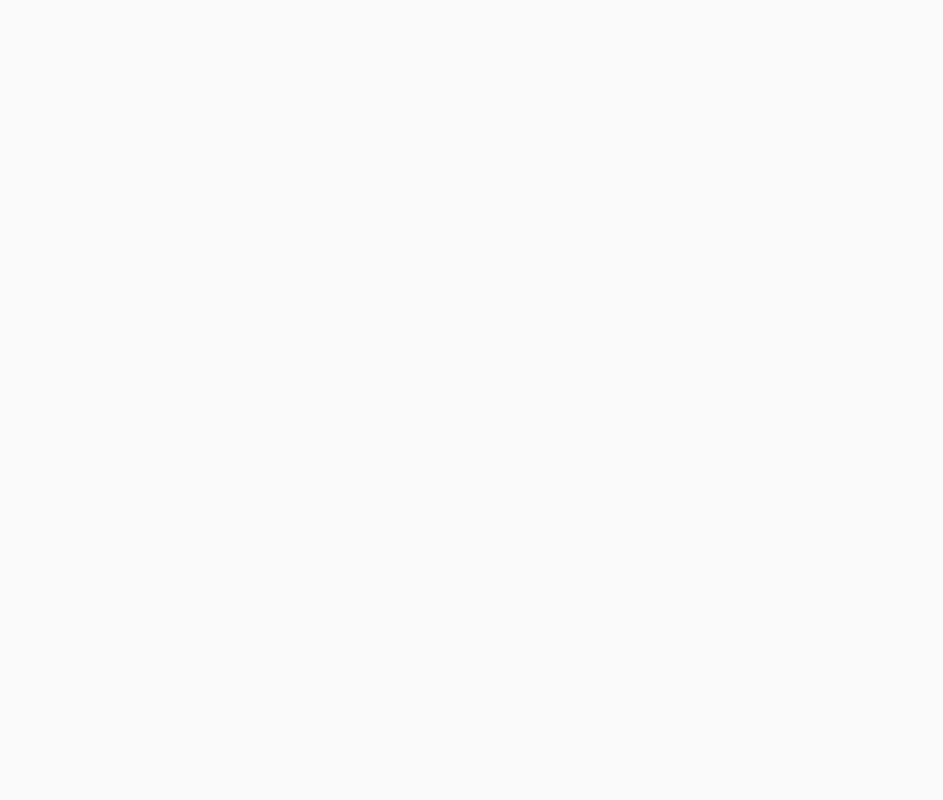
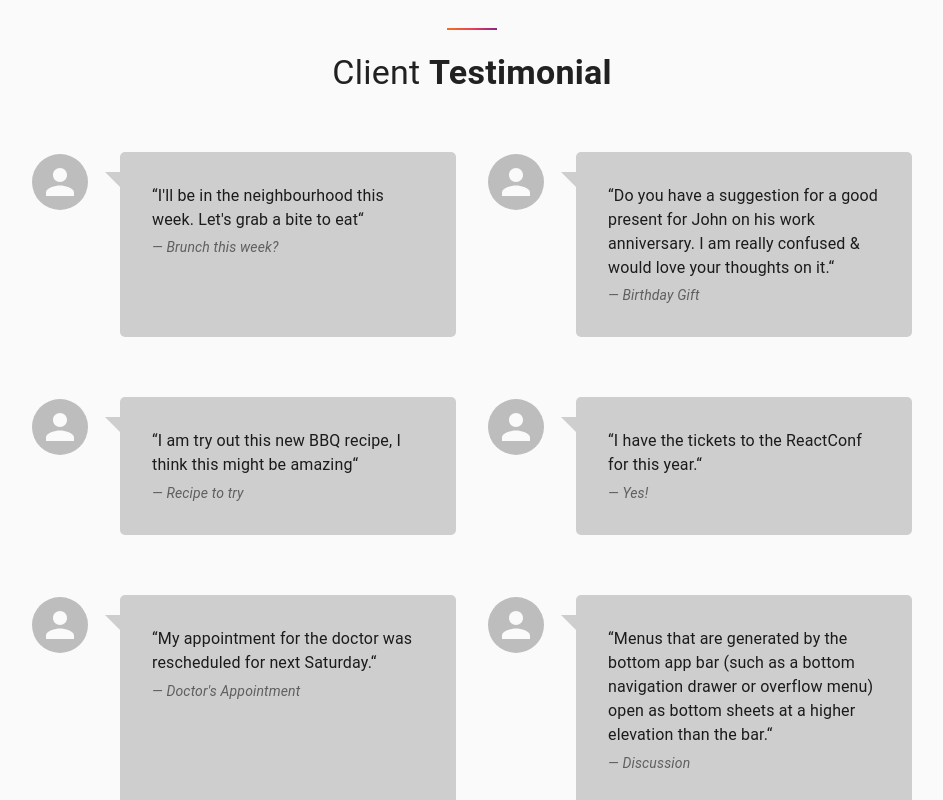
Before and after one commit to saeendamghanian/my-portfolio, a React (Create React App) app: page / in a window 1280 px wide. Shown: the part 1900-2700 px from the top of the page, without its empty margins (168-1111 px from the left). Before the commit the page ends 1848 px from the top, so only its background shows below. Built offline with nearby package versions, Linux system fonts and the light colour scheme.

Commit message:
End of Testimonial

```diff
--- a/src/App.js
+++ b/src/App.js
@@ -3,6 +3,7 @@ import NavBar from './Components/NavBar';
 import Home from './Components/Home';
 import './App.css';
 import About from './Components/About';
+import Testimonial from './Components/Testimonial';
 
 function App() {
 	return (
@@ -10,6 +11,7 @@ function App() {
 			<NavBar />
 			<Home />
 			<About />
+			<Testimonial />
 		</div>
 	);
 }
--- a/src/Components/About/AboutMe.js
+++ b/src/Components/About/AboutMe.js
@@ -1,6 +1,6 @@
 import React from 'react';
 import { makeStyles } from '@material-ui/core/styles';
-import { Card, CardActions, CardContent, CardMedia, Button, Typography, Container, Box } from '@material-ui/core';
+import { Card, CardActions, CardContent, CardMedia, Button, Typography, Box } from '@material-ui/core';
 import bg from '../../images/image_1.jpg';
 
 const useStyles = makeStyles(theme => ({
--- /dev/null
+++ b/src/Components/Testimonial/index.js
@@ -0,0 +1,147 @@
+import React from 'react';
+import { makeStyles } from '@material-ui/core/styles';
+import { Avatar, Container, List, ListItem, ListItemAvatar, ListItemText, Paper, Typography } from '@material-ui/core';
+
+const messages = [
+	{
+		id: 1,
+		primary: "“I'll be in the neighbourhood this week. Let's grab a bite to eat“",
+		secondary: '— Brunch this week?',
+		// person: '/static/images/avatar/5.jpg',
+	},
+	{
+		id: 2,
+		primary: `“Do you have a suggestion for a good present for John on his work
+        anniversary. I am really confused & would love your thoughts on it.“`,
+		secondary: '— Birthday Gift',
+		// person: '/static/images/avatar/1.jpg',
+	},
+	{
+		id: 3,
+		primary: '“I am try out this new BBQ recipe, I think this might be amazing“',
+		secondary: '— Recipe to try',
+		// person: '/static/images/avatar/2.jpg',
+	},
+	{
+		id: 4,
+		primary: '“I have the tickets to the ReactConf for this year.“',
+		secondary: '— Yes!',
+		// person: '/static/images/avatar/3.jpg',
+	},
+	{
+		id: 5,
+		primary: '“My appointment for the doctor was rescheduled for next Saturday.“',
+		secondary: "— Doctor's Appointment",
+		// person: '/static/images/avatar/4.jpg',
+	},
+	{
+		id: 6,
+		primary: `“Menus that are generated by the bottom app bar (such as a bottom
+            navigation drawer or overflow menu) open as bottom sheets at a higher elevation
+            than the bar.“`,
+		secondary: '— Discussion',
+		// person: '/static/images/avatar/5.jpg',
+	},
+	{
+		id: 7,
+		primary: `“Who wants to have a cookout this weekend? I just got some furniture
+        for my backyard and would love to fire up the grill.“`,
+		secondary: '— Summer BBQ',
+		// person: '/static/images/avatar/1.jpg',
+	},
+];
+
+const useStyles = makeStyles(theme => ({
+	container: {
+		paddingBlock: '5rem',
+	},
+	titleTypo: {
+		position: 'relative',
+		padding: '1.5rem',
+		'&:before': {
+			position: 'absolute',
+			content: '""',
+			top: 0,
+			left: '50%',
+			width: '50px',
+			height: '2px',
+			background: 'linear-gradient( 95deg,rgb(242,113,33) 0%,rgb(233,64,87) 50%,rgb(138,35,135) 100%)',
+			transform: 'translateX(-50%)',
+		},
+	},
+	paper: {
+		paddingBottom: 50,
+	},
+	list: {
+		marginBottom: '2rem',
+		[theme.breakpoints.up('sm')]: {
+			display: 'flex',
+			flexWrap: 'wrap',
+		},
+	},
+	listItem: {
+		marginBottom: '2rem',
+		[theme.breakpoints.up('sm')]: {
+			width: '50%',
+			alignItems: 'stretch',
+		},
+	},
+	listItemAvatar: {
+		marginRight: '2rem',
+		largeAvatar: {
+			width: theme.spacing(7),
+			height: theme.spacing(7),
+		},
+	},
+	largeAvatar: {
+		width: theme.spacing(7),
+		height: theme.spacing(7),
+	},
+	listItemText: {
+		position: 'relative',
+		padding: '2rem',
+		borderRadius: '5px',
+		backgroundColor: '#cecece',
+		'&:before': {
+			top: '20px',
+			left: '-15px',
+			content: '""',
+			borderStyle: 'solid',
+			borderColor: 'transparent #cecece',
+			borderWidth: '0 15px 15px 0',
+			position: 'absolute',
+		},
+	},
+}));
+
+export default function Testimonial() {
+	const classes = useStyles();
+
+	return (
+		<Container className={classes.container} component='section' maxWidth='md'>
+			<Typography className={classes.titleTypo} gutterBottom variant='h4' component='h2'>
+				Client <strong>Testimonial</strong>
+			</Typography>
+			<Paper square className={classes.paper}>
+				<List className={classes.list}>
+					{messages.map(({ id, primary, secondary, person }) => (
+						<React.Fragment key={id}>
+							<ListItem className={classes.listItem} alignItems='flex-start'>
+								<ListItemAvatar className={classes.listItemAvatar}>
+									<Avatar className={classes.largeAvatar} alt='Profile Picture' src={person} />
+								</ListItemAvatar>
+								<ListItemText
+									className={classes.listItemText}
+									primary={primary}
+									primaryTypographyProps={{ gutterBottom: true, component: 'blockquote' }}
+									secondary={secondary}
+									secondaryTypographyProps={{ component: 'cite' }}
+								/>
+							</ListItem>
+						</React.Fragment>
+					))}
+				</List>
+			</Paper>
+		</Container>
+	);
+}
```
Lines whose indentation alone changed are shown as unchanged.
